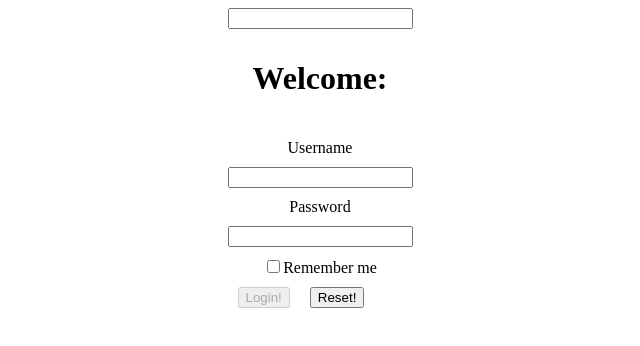
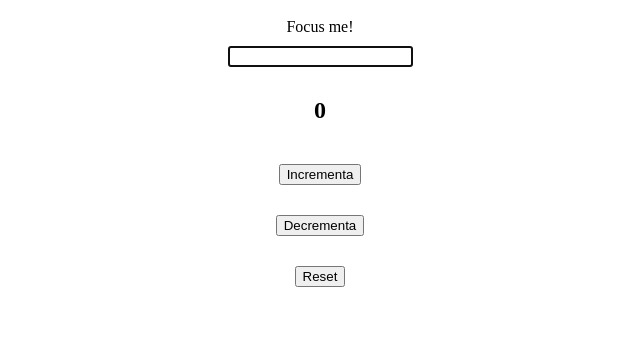
Before and after one commit to RosarioFloridia/React-excercises, a React (Vite) app in the folder my-app/: page / in a window 1280 px wide. Shown: the top 346 px of the page, without its empty margins (320-960 px from the left). Built offline with nearby package versions, Linux system fonts and the light colour scheme.

Commit message:
esercizio useRef

```diff
--- a/my-app/src/App.tsx
+++ b/my-app/src/App.tsx
@@ -1,26 +1,28 @@
 
 import "./app.css"
-import { InteractiveWelcome } from "./controlledform/InterractiveWelcome"
-import { Login } from "./controlledform/Login"
+import { Counter } from "./counter/Counter"
+import { FirstMountLogger } from "./useRefEsercizio/FirstMountLogger"
+import { FocusableInput } from "./useRefEsercizio/FocusableInput"
+// import { InteractiveWelcome } from "./controlledform/InterractiveWelcome"
+// import { Login } from "./controlledform/Login"
 
 
 function App() {
-  function handleLogin(data:{
-    username: string,
-    password: string,
-    remember: boolean,
-  }) {
-    console.log(data)
-  }
+  // function handleLogin(data:{
+  //   username: string,
+  //   password: string,
+  //   remember: boolean,
+  // }) {
+  //   console.log(data)
+  // }
 
   return (
     <>
-    <div>
-      <InteractiveWelcome/>
-    </div>
-    <div>
-      <Login onLogin={handleLogin}/>
-    </div>
+      <div>
+        <FocusableInput />
+        <FirstMountLogger />
+        <Counter initialValue={0} increment={1}/>
+      </div>
     </>
   )
 }
--- a/my-app/src/counter/Counter.tsx
+++ b/my-app/src/counter/Counter.tsx
@@ -1,5 +1,4 @@
-import { useEffect, useState } from "react";
-import "./Counter.css"
+import { useEffect, useRef, useState } from "react";
 
 type CounterProps = {
     initialValue: number,
@@ -16,24 +15,11 @@ function CounterDisplay({count}: CounterDisplayProps) {
     )
 }
 
-function Clock() {
-    const [currentTime, setTime] = useState(new Date())
+export function Counter({initialValue, increment}: CounterProps) {
+    const [counter,setCounter] = useState(initialValue)
 
-    useEffect(() => {
-        setInterval(() => {
-            setTime(new Date())
-        }, 1000)
-    }, [])
-    return (
-        <div>
-            <h2>{currentTime.toLocaleTimeString()}</h2>
-        </div>
-    )
-}
-
-export function Counter({initialValue, increment}: CounterProps) {
-
-    const [counter,setCounter] = useState(initialValue)
+    const directionRef = useRef<string | null>(null);
+    const previousDirectionRef = useRef<string | null>(null);
 
     function handleCounterIncrement() {
         setCounter((prevCounter) => prevCounter + increment)
@@ -49,7 +35,25 @@ export function Counter({initialValue, increment}: CounterProps) {
 
     useEffect(() => {
         console.log("Valore corrente del counter:", counter)
-    }, [counter])
+
+        let newDirection: string | null = null
+
+        if (counter > initialValue ){
+            newDirection = "up";
+        } else if (counter < initialValue) {
+            newDirection = "down"
+        }
+
+        directionRef.current = newDirection;
+
+        if (directionRef.current !== previousDirectionRef.current) {
+            console.log(directionRef.current)
+            previousDirectionRef.current = directionRef.current
+        }
+    }, [counter, initialValue])
+
+
+
     return (
         <div>
             <CounterDisplay count = {counter} />
@@ -57,7 +61,6 @@ export function Counter({initialValue, increment}: CounterProps) {
             <button onClick={handleCounterIncrement}>Incrementa</button>
             <button onClick={handleCounterDecrement}>Decrementa</button>
             <button onClick={reset}>Reset</button>
-            <Clock />
         </div>
     )
 }
--- /dev/null
+++ b/my-app/src/useRefEsercizio/FirstMountLogger.tsx
@@ -0,0 +1,15 @@
+import { useEffect, useRef } from "react"
+
+
+export function FirstMountLogger() {
+        const hasMounted = useRef(false)
+
+        useEffect(() => {
+            if (!hasMounted.current) {
+                console.log("Il componente è stato montato per la prima volta")
+                hasMounted.current = true
+            }
+        }, [])
+
+    return null
+    }
--- /dev/null
+++ b/my-app/src/useRefEsercizio/FocusableInput.tsx
@@ -0,0 +1,21 @@
+import { useEffect, useRef } from "react"
+
+export function FocusableInput() {
+    const inputRef = useRef<HTMLInputElement>(null)
+
+    useEffect(() => {
+        if (inputRef.current) {
+            inputRef.current.focus()
+        }
+    },[])
+
+
+    return (
+        <form>
+            <div >
+                <label htmlFor="focus">Focus me!</label>
+                <input ref={inputRef} type="text" id="focus" name="focus"/>
+            </div>
+        </form>
+    )
+}
```
Also changed, not shown: my-app/src/clock/Clock.tsx (added, +16 -0 lines).
